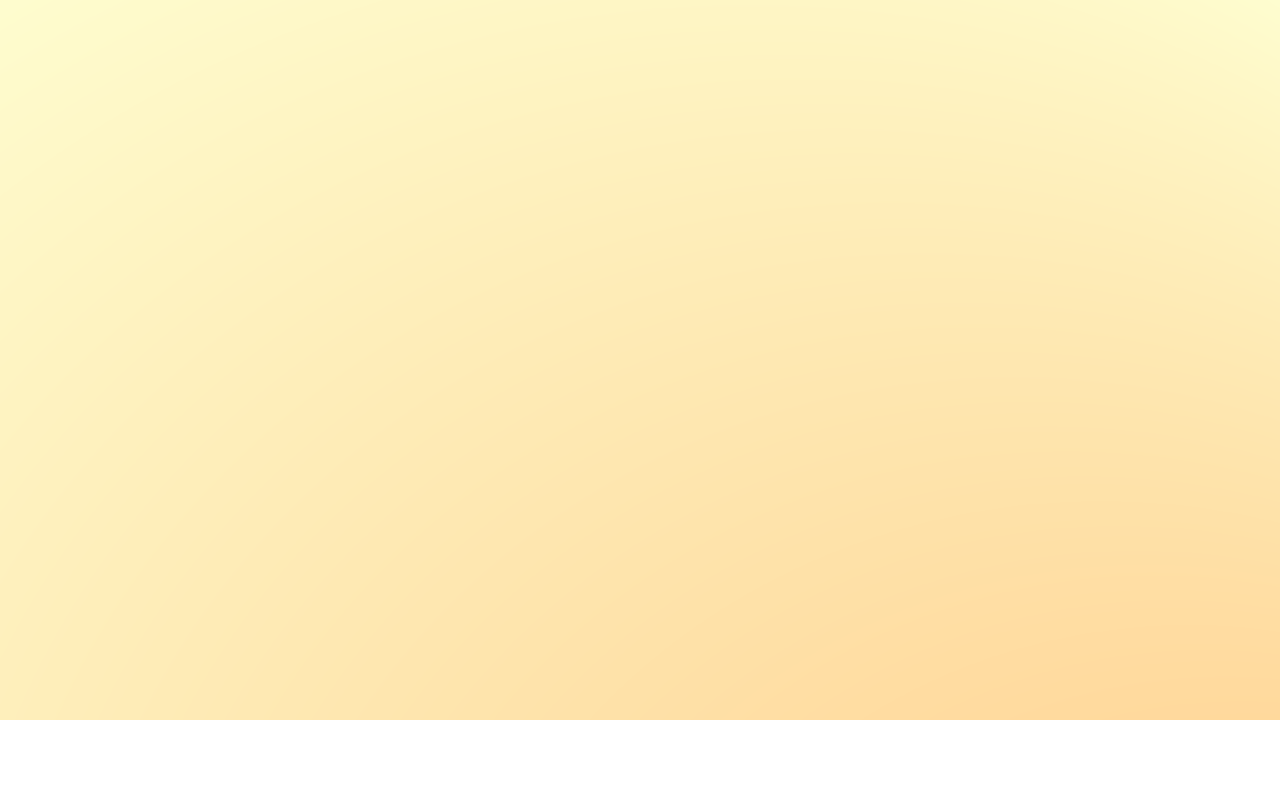
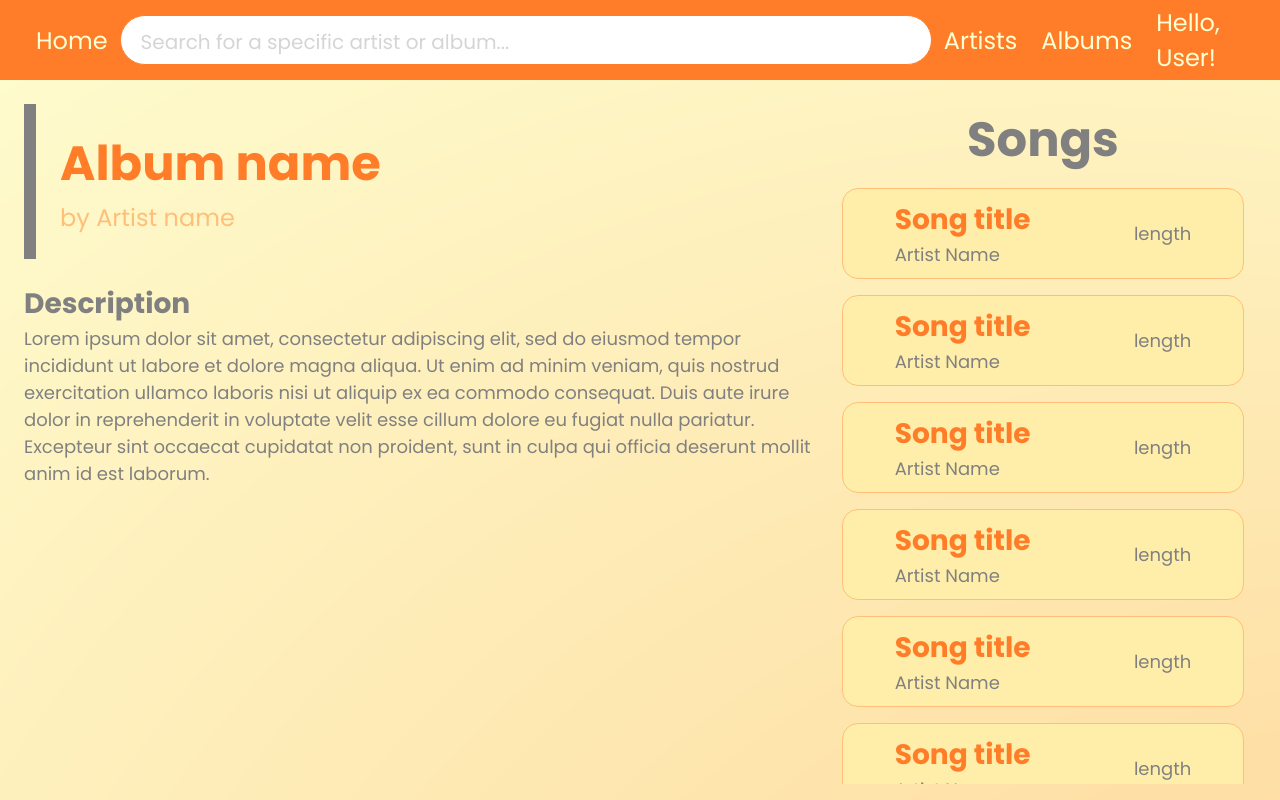
Before and after one commit to franci-andreea/music-digital-library-assesment, a React (Vite) app: page /artist/album in a window 1280 px wide. Shown: the top 800 px of the page. Built offline with nearby package versions, Linux system fonts and the light colour scheme.

Commit message:
implement view album page layout

```diff
--- a/src/pages/albums/ViewAlbumPage.jsx
+++ b/src/pages/albums/ViewAlbumPage.jsx
@@ -1,7 +1,190 @@
+import Footer from '../../components/footer/Footer'
+import Header from '../../components/header/Header'
 import './ViewAlbumPage.scss'
 
 export default function ViewAlbumPage() {
     return (
-        <></>
+        <div>
+            <Header />
+            <div id='album-details-wrapper'>
+                <div id='album-description'>
+                    <div id='album-title'>
+                        <h1>Album name</h1>
+                        <p>by Artist name</p>
+                    </div>
+
+                    <h3>Description </h3>
+                    <p>
+                        Lorem ipsum dolor sit amet, consectetur adipiscing elit, sed do eiusmod tempor incididunt
+                        ut labore et dolore magna aliqua. Ut enim ad minim veniam, quis nostrud exercitation
+                        ullamco laboris nisi ut aliquip ex ea commodo consequat. Duis aute irure dolor in
+                        reprehenderit in voluptate velit esse cillum dolore eu fugiat nulla pariatur. Excepteur
+                        sint occaecat cupidatat non proident, sunt in culpa qui officia deserunt mollit anim id
+                        est laborum.
+                    </p>
+
+                </div>
+
+                <div id='album-songs-wrapper'>
+                    <h1>Songs</h1>
+
+                    <div id='album-songs'>
+                        <div className='song-bubble'>
+                            <div className='song-info'>
+                                <h3>Song title</h3>
+                                <p>Artist Name</p>
+                            </div>
+
+                            <p>length</p>
+                        </div>
+
+                        <div className='song-bubble'>
+                            <div className='song-info'>
+                                <h3>Song title</h3>
+                                <p>Artist Name</p>
+                            </div>
+
+                            <p>length</p>
+                        </div>
+
+                        <div className='song-bubble'>
+                            <div className='song-info'>
+                                <h3>Song title</h3>
+                                <p>Artist Name</p>
+                            </div>
+
+                            <p>length</p>
+                        </div>
+
+                        <div className='song-bubble'>
+                            <div className='song-info'>
+                                <h3>Song title</h3>
+                                <p>Artist Name</p>
+                            </div>
+
+                            <p>length</p>
+                        </div>
+
+                        <div className='song-bubble'>
+                            <div className='song-info'>
+                                <h3>Song title</h3>
+                                <p>Artist Name</p>
+                            </div>
+
+                            <p>length</p>
+                        </div>
+
+                        <div className='song-bubble'>
+                            <div className='song-info'>
+                                <h3>Song title</h3>
+                                <p>Artist Name</p>
+                            </div>
+
+                            <p>length</p>
+                        </div>
+
+                        <div className='song-bubble'>
+                            <div className='song-info'>
+                                <h3>Song title</h3>
+                                <p>Artist Name</p>
+                            </div>
+
+                            <p>length</p>
+                        </div>
+
+                        <div className='song-bubble'>
+                            <div className='song-info'>
+                                <h3>Song title</h3>
+                                <p>Artist Name</p>
+                            </div>
+
+                            <p>length</p>
+                        </div>
+
+                        <div className='song-bubble'>
+                            <div className='song-info'>
+                                <h3>Song title</h3>
+                                <p>Artist Name</p>
+                            </div>
+
+                            <p>length</p>
+                        </div>
+
+                        <div className='song-bubble'>
+                            <div className='song-info'>
+                                <h3>Song title</h3>
+                                <p>Artist Name</p>
+                            </div>
+
+                            <p>length</p>
+                        </div>
+
+                        <div className='song-bubble'>
+                            <div className='song-info'>
+                                <h3>Song title</h3>
+                                <p>Artist Name</p>
+                            </div>
+
+                            <p>length</p>
+                        </div>
+
+                        <div className='song-bubble'>
+                            <div className='song-info'>
+                                <h3>Song title</h3>
+                                <p>Artist Name</p>
+                            </div>
+
+                            <p>length</p>
+                        </div>
+
+                        <div className='song-bubble'>
+                            <div className='song-info'>
+                                <h3>Song title</h3>
+                                <p>Artist Name</p>
+                            </div>
+
+                            <p>length</p>
+                        </div>
+
+                        <div className='song-bubble'>
+                            <div className='song-info'>
+                                <h3>Song title</h3>
+                                <p>Artist Name</p>
+                            </div>
+
+                            <p>length</p>
+                        </div>
+
+                        <div className='song-bubble'>
+                            <div className='song-info'>
+                                <h3>Song title</h3>
+                                <p>Artist Name</p>
+                            </div>
+
+                            <p>length</p>
+                        </div>
+
+                        <div className='song-bubble'>
+                            <div className='song-info'>
+                                <h3>Song title</h3>
+                                <p>Artist Name</p>
+                            </div>
+
+                            <p>length</p>
+                        </div>
+
+                        <div className='song-bubble'>
+                            <div className='song-info'>
+                                <h3>Song title</h3>
+                                <p>Artist Name</p>
+                            </div>
+
+                            <p>length</p>
+                        </div>
+                    </div>
+                </div>
+            </div>
+            <Footer />
+        </div>
     )
 }
--- a/src/pages/albums/ViewAlbumPage.scss
+++ b/src/pages/albums/ViewAlbumPage.scss
@@ -1 +1,84 @@
 @import '../../scss/colors.scss';
+
+#album-details-wrapper {
+    display: flex;
+    flex-direction: row;
+    justify-content: space-between;
+    padding: 24px;
+    height: 100vh;
+}
+
+#album-description {
+    display: flex;
+    flex-direction: column;
+
+    flex-basis: 0;
+    flex-grow: 2;
+}
+
+#album-title {
+    border-left: 12px solid $grey;
+    padding: 24px;
+    margin-bottom: 24px;
+
+    h1 {
+        color: $orange;
+    }
+
+    p {
+        color: $light-orange;
+        font-size: 24px;
+    }
+}
+
+#album-songs-wrapper {
+    display: flex;
+    flex-direction: column;
+    justify-content: center;
+    align-items: center;
+    height: 85vh;
+    flex-basis: 0;
+    flex-grow: 1;
+}
+
+#album-songs {
+    display: flex;
+    flex-direction: column;
+    justify-content: flex-start;
+    align-items: center;
+    gap: 16px;
+    padding: 12px;
+
+    overflow: auto;
+    overflow-x: hidden;
+
+    &::-webkit-scrollbar {
+        width: 6px;
+    }
+
+    &::-webkit-scrollbar-track {
+        background-color: transparent;
+    }
+
+    &::-webkit-scrollbar-thumb {
+        background-color: $light-orange;
+        border-radius: 16px;
+    }
+}
+
+.song-bubble {
+    display: flex;
+    flex-direction: row;
+    justify-content: space-around;
+    align-items: center;
+    border: 1px solid $light-orange;
+    border-radius: 16px;
+    background-color: $yellow;
+    height: 120px;
+    width: 400px;
+    padding: 10px 0 10px 0;
+
+    h3 {
+        color: $orange;
+    }
+}
```
